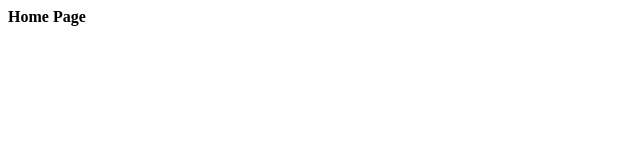
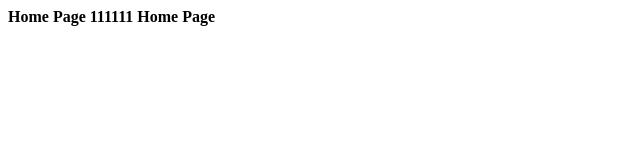
Before and after one commit to riyachandu/dev, a plain HTML site: page index.html in a window 1280 px wide. Shown: the whole page, without its empty margins (0-640 px from the left). Drawn offline with Linux system fonts and the light colour scheme.

Commit message:
Test2 (#2)
* Added new linbe for testing

* Added new file

* Added second file

* Update index2.html

* Update index2.html

* Addedlogo

* Test

```diff
--- a/index.html
+++ b/index.html
@@ -1 +1,4 @@
+
+<b>Home Page 111111</b>
+
 <b>Home Page</b>
```
